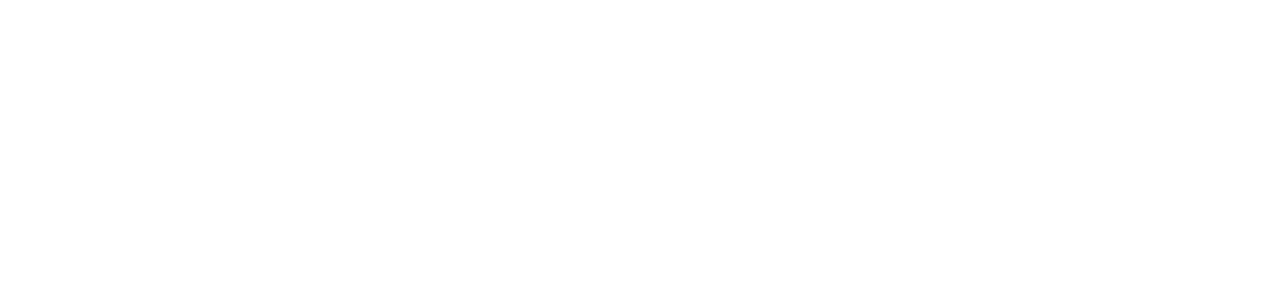
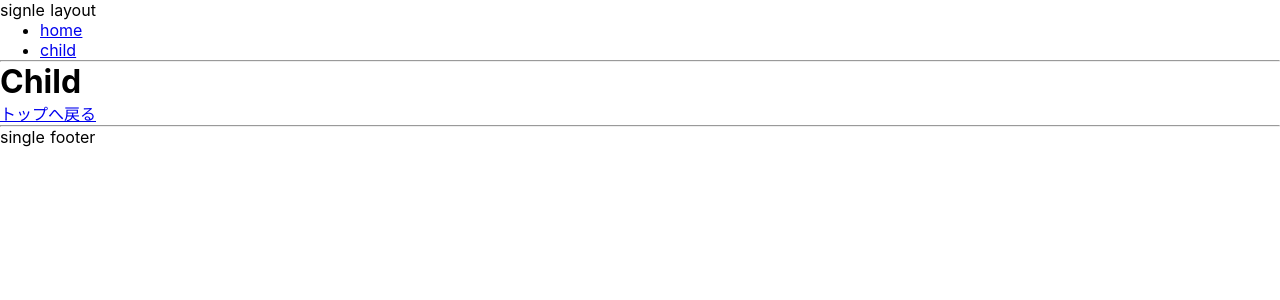
Before and after one commit to stepanve/nuxt-test, a Nuxt app: page /child in a window 1280 px wide. Before the commit this address had no page. Shown: the top 300 px of the page. Built offline with nearby package versions, Linux system fonts and the light colour scheme.

Commit message:
add layout

```diff
--- /dev/null
+++ b/components/AppNavigation.vue
@@ -0,0 +1,6 @@
+<template>
+    <ul>
+        <li><nuxt-link to="/">home</nuxt-link></li>
+        <li><nuxt-link to="/child">child</nuxt-link></li>
+    </ul>
+</template>
--- a/layouts/default.vue
+++ b/layouts/default.vue
@@ -1,8 +1,24 @@
 <template>
   <div>
+    <span>default layout</span>
+    <AppNavigation />
+    <hr>
     <nuxt/>
+    <hr>
+    <footer>
+      footer
+    </footer>
   </div>
 </template>
+<script>
+import AppNavigation from '~/components/AppNavigation.vue'
+
+export default {
+  components: {
+    AppNavigation
+  }
+}
+</script>
 
 <style>
 html {
--- /dev/null
+++ b/layouts/single.vue
@@ -0,0 +1,25 @@
+<template>
+    <div>
+        <span>signle layout</span>
+        <AppNavigation />
+        <hr>
+
+        <nuxt />
+        <nuxt-link to="/">トップへ戻る</nuxt-link>
+        <hr>
+
+        <footer>
+            single footer
+        </footer>
+    </div>
+</template>
+
+<script>
+import AppNavigation from '~/components/AppNavigation.vue'
+
+export default {
+    components: {
+        AppNavigation
+    }
+}
+</script>
--- /dev/null
+++ b/pages/child.vue
@@ -0,0 +1,11 @@
+<template>
+    <div>
+        <h1>Child</h1>
+    </div>
+</template>
+
+<script>
+export default {
+    layout: 'single'
+}
+</script>
```
